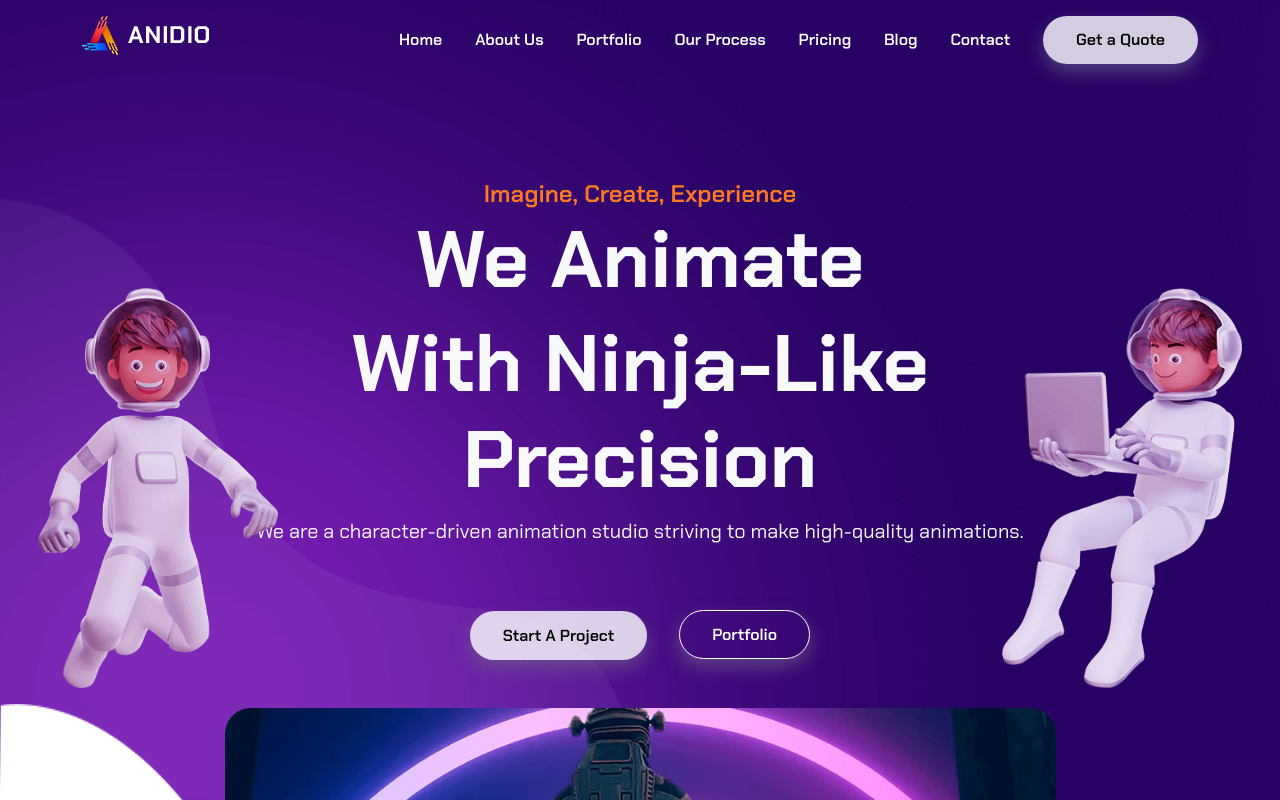
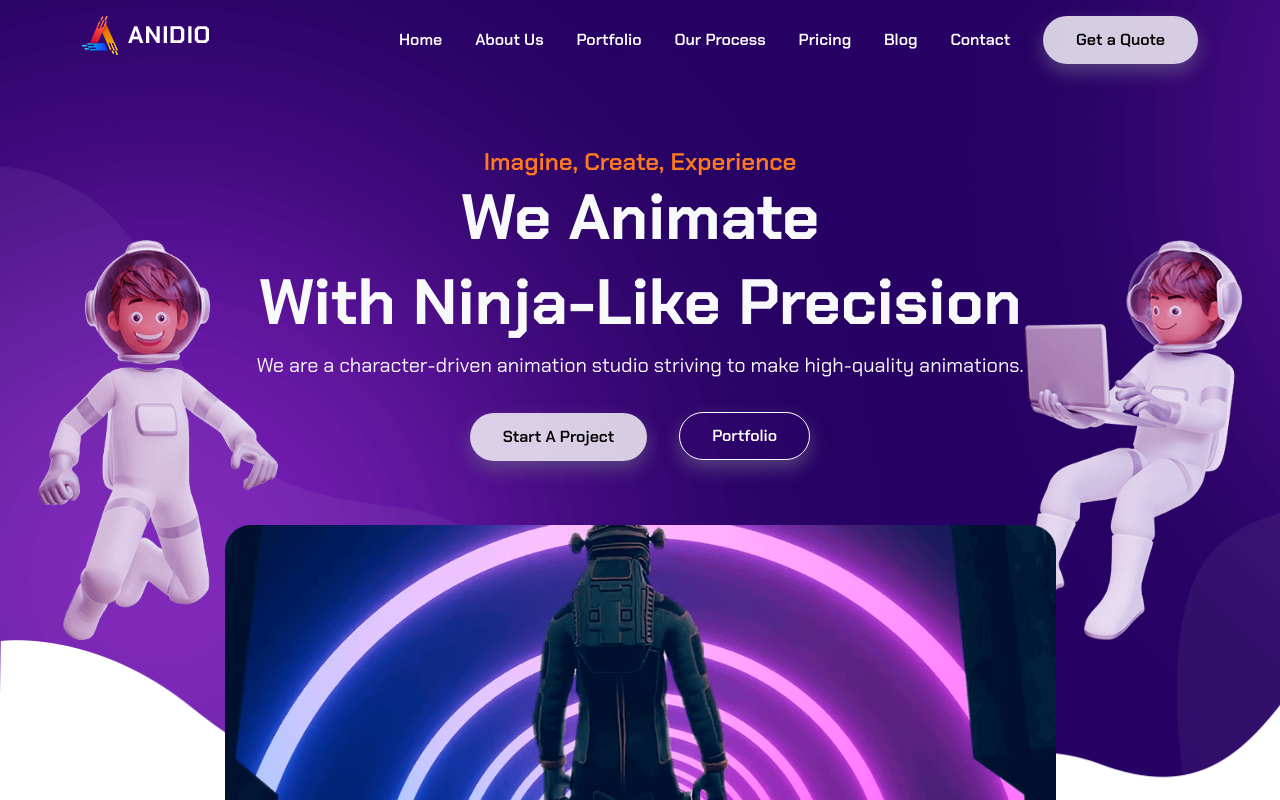
Before and after one commit to EugeniuPopescu/proj-html-vuejs, a Vue app: page / in a window 1280 px wide. Shown: the top 800 px of the page. Built offline with nearby package versions, Linux system fonts and the light colour scheme.

Commit message:
perf: add some modifies to style

```diff
--- a/src/components/PageHeader.vue
+++ b/src/components/PageHeader.vue
@@ -81,15 +81,15 @@ export default {
                 -->
 
 
-                <div class="row d-flex justify-content-center z-99">
-                    <div class="col-9">
-                        <div class="text-center text-light">
+                <div class="row d-flex justify-content-center">
+                    <div class="col-9 position-relative">
+                        <div class="text-center text-light z-99">
                             <span class="jumbo-span fw-semibold fs-4">Imagine, Create, Experience</span>
                             <h1>We Animate</h1>
                             <h1>With Ninja-Like Precision</h1>
                             <p class="fs-5">We are a character-driven animation studio striving to make high-quality animations.</p>
                         </div>
-                        <div class="text-center py-5">
+                        <div class="text-center py-3">
                             <a class="px-3" href="#StartAProject">
                                 <button class="btn" type="button">Start A Project</button>
                             </a>
@@ -99,16 +99,16 @@ export default {
                         </div>
 
                         <!-- middle banner video -->
-                        <div class="middle-banner">
+                        <div class="middle-banner pt-5">
                             <img src="/public/assets/middle.png" alt="">
                         </div>
 
-                        <!-- white shape -->
-                        <div class="shape">
-                            <img src="/public/assets/bottom-shape.png" alt="">
-                        </div>
                     </div>
 
+                </div>
+                <!-- white shape -->
+                <div class="shape">
+                    <img src="/public/assets/bottom-shape.png" alt="">
                 </div>
 
             </section>
@@ -167,14 +167,14 @@ a .btn:hover {
 
 /************* jumbotron **************/
 .jumbo {
-    padding-top: 5rem;
+    padding-top: 3rem;
 }
 .bg {
     background-image: url(/assets/banner-bg.png);
     background-size: cover;
     position: relative;
     margin-bottom: 200px;
-    height: 60rem;
+    height: 50rem;
 }
 
 .astronaut1 {
@@ -190,7 +190,7 @@ a .btn:hover {
     position: absolute;
     right: 3%;
     top: 30%;
-    animation: fly1 4s linear infinite;
+    animation: 4s linear infinite;
     animation-delay: 0.5s;
 }
 
@@ -204,7 +204,7 @@ a .btn:hover {
 }
 
 h1 {
-    font-size: 5rem;
+    font-size: 4rem;
     font-weight: 700;
 }
 
@@ -223,7 +223,7 @@ h1 {
     bottom: 0;
     left: 0;
     width: 100%;
-    height: 16rem;
+    height: 10rem;
 }
 
 .shape img {
```
